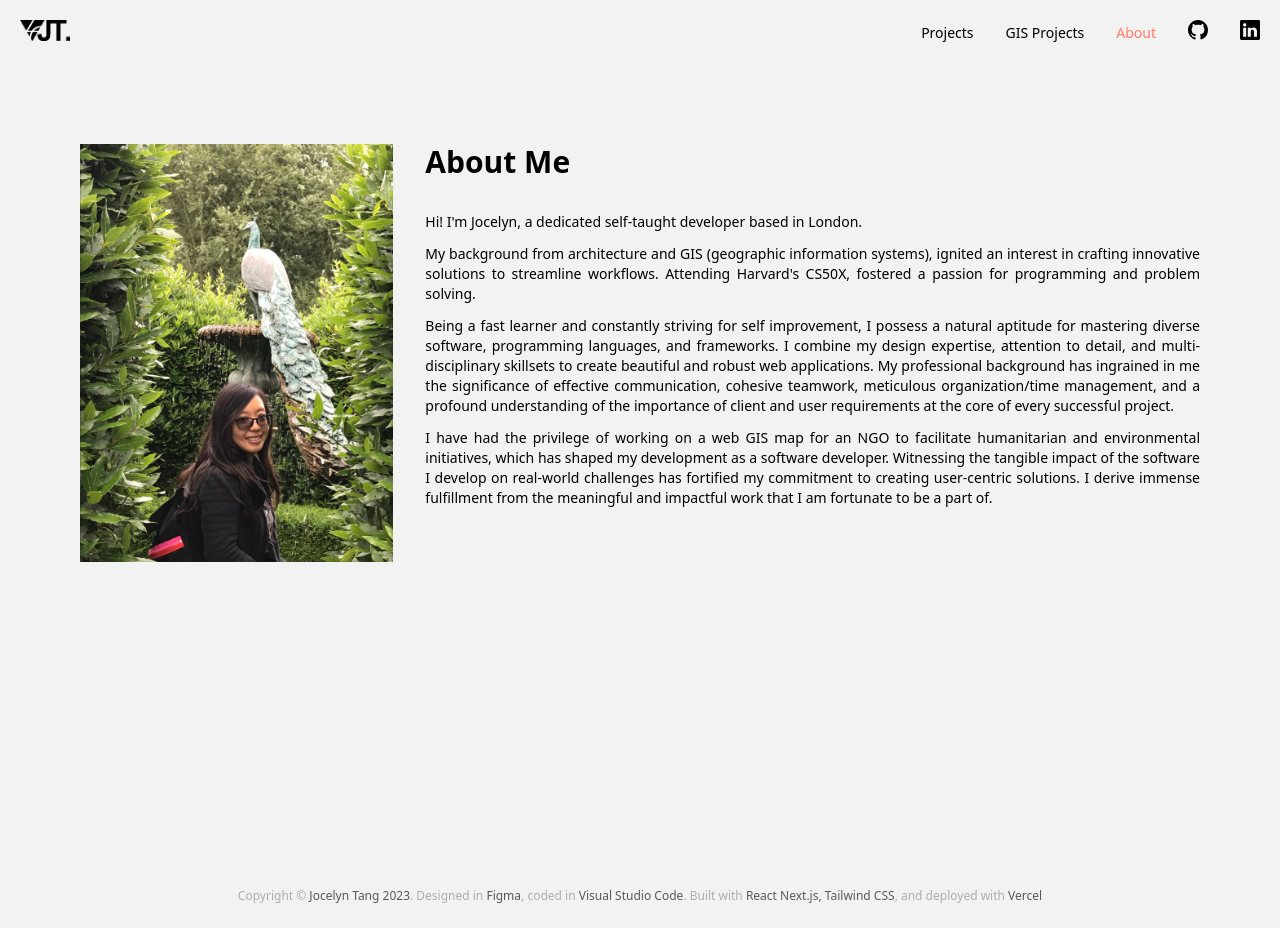
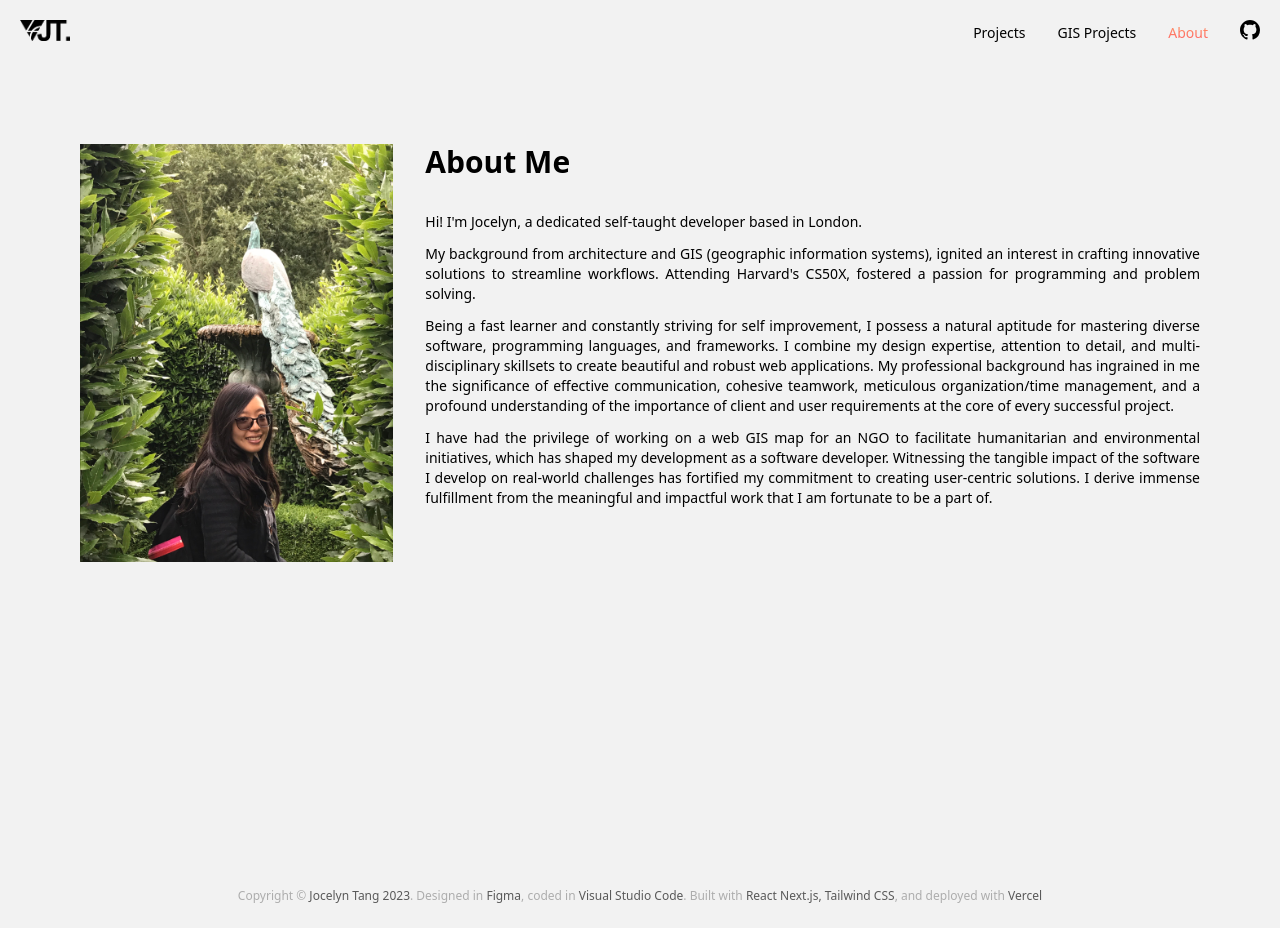
Before and after one commit to JoT8ng/webportfolio, a Next.js app in the folder web-portfolio/: page /about in a window 1280 px wide. Built offline with nearby package versions, Linux system fonts and the light colour scheme.

Commit message:
removed linkedin temporarily

```diff
--- a/web-portfolio/src/components/navbar.js
+++ b/web-portfolio/src/components/navbar.js
@@ -32,11 +32,6 @@ const Navbar = () => {
                         <BsGithub className='w-5 h-5 text-black hover:text-salmon-100' />
                     </Link>
                 </li>
-                <li>
-                    <Link href='https://uk.linkedin.com/in/jocelyntang'>
-                        <BsLinkedin className='w-5 h-5 text-black hover:text-salmon-100' />
-                    </Link>
-                </li>
             </ul>
         </div>
     )
@@ -65,11 +60,6 @@ const Navbar = () => {
                                 <BsGithub className='w-5 h-5 text-black hover:text-salmon-100' />
                             </Link>
                         </li>
-                        <li>
-                            <Link href='https://uk.linkedin.com/in/jocelyntang'>
-                                <BsLinkedin className='w-5 h-5 text-black hover:text-salmon-100' />
-                            </Link>
-                        </li>
                     </ul>
                 </div>
                 <div>
--- a/web-portfolio/src/pages/index.js
+++ b/web-portfolio/src/pages/index.js
@@ -28,9 +28,6 @@ const Home = () => {
                         <div className='flex gap-4'>
                             <Link href='https://github.com/JoT8ng/'>
                                 <BsGithub className='w-5 h-5 text-black' />
-                            </Link>
-                            <Link href='https://uk.linkedin.com/in/jocelyntang'>
-                                <BsLinkedin className='w-5 h-5 text-black' />
                             </Link>
                         </div>
                     </div>
```
